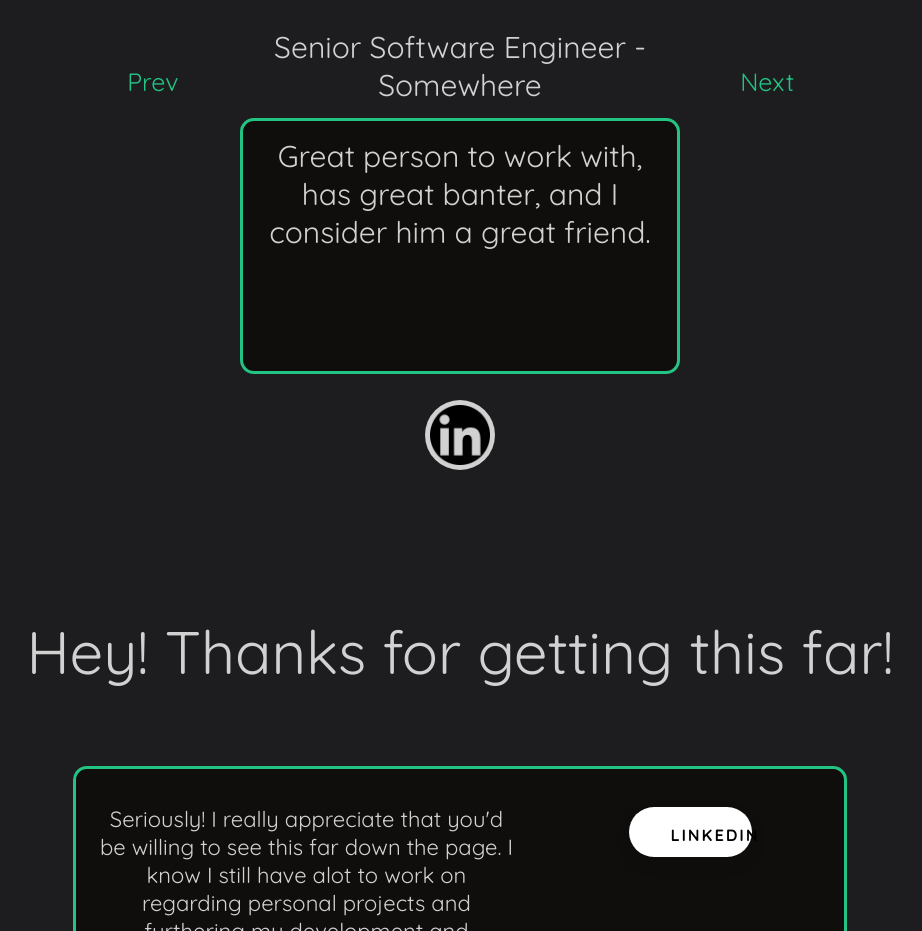
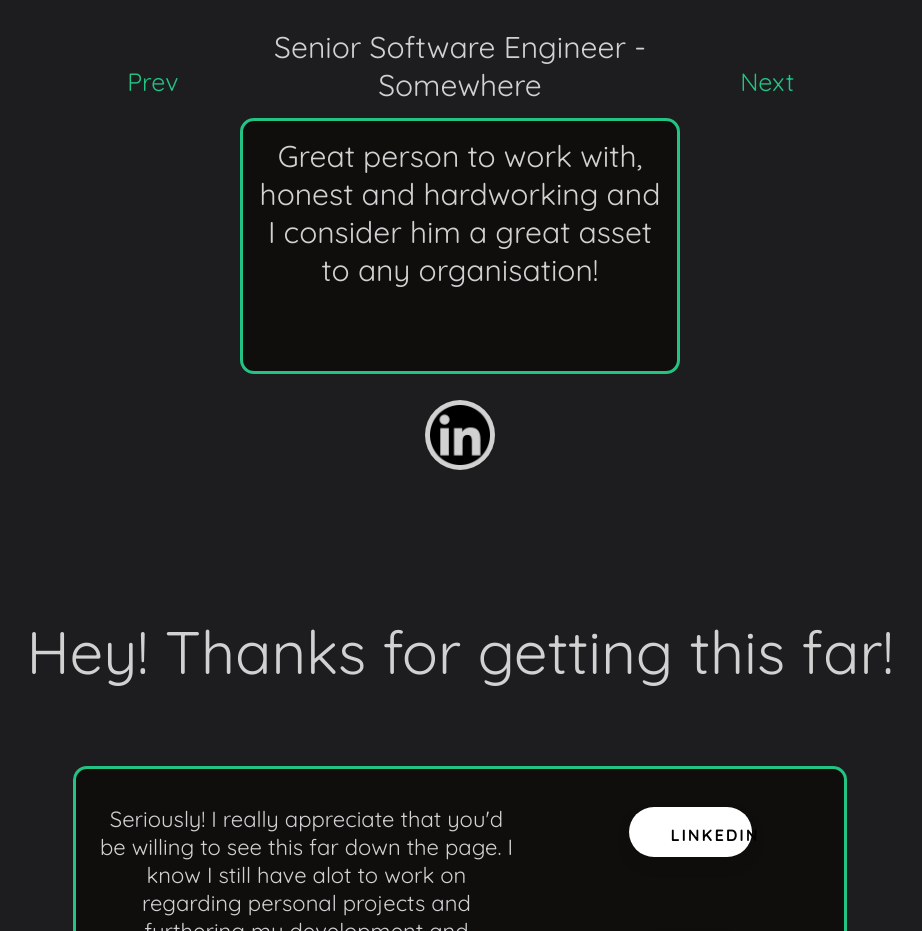
Before and after one commit to mleen4/portfolio-site, a React (Create React App) app: page / in a window 1280 px wide. Shown: the part 3780-4711 px from the top of the page, without its empty margins (180-1102 px from the left). Built offline with nearby package versions, Linux system fonts and the light colour scheme.

Commit message:
Changed testimonial text

```diff
--- a/src/testimonialObjects.js
+++ b/src/testimonialObjects.js
@@ -3,7 +3,7 @@ var testimonialObjects = [
         key: 0,
         name: "John Citizen",
         role: "Senior Software Engineer - Somewhere",
-        quote: "Great person to work with, has great banter, and I consider him a great friend.",
+        quote: "Great person to work with, honest and hardworking and I consider him a great asset to any organisation!",
         icon: 'man1.jpg',
         email: "",
         linkedIn: true,
```
